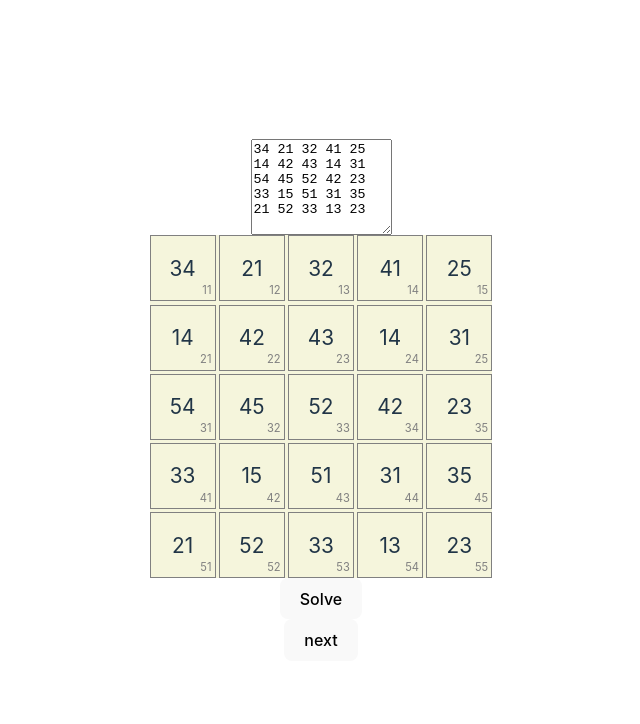
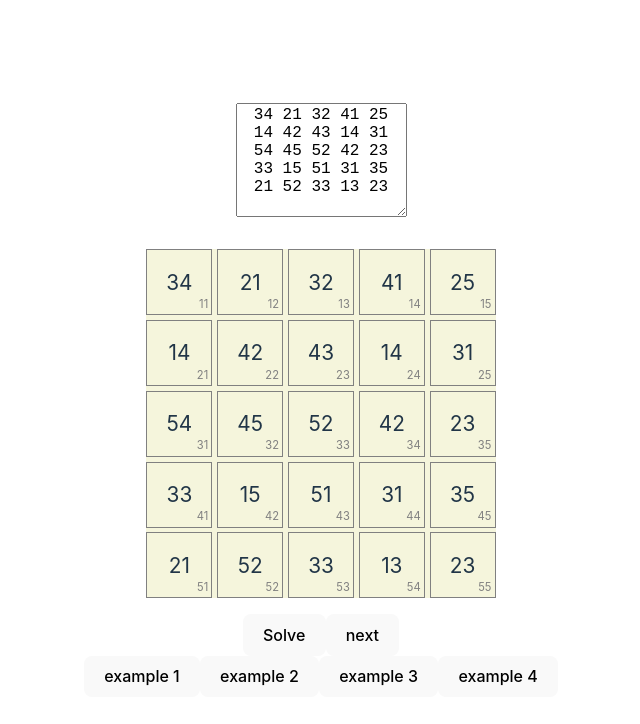
Before and after one commit to nbogie/treasure-hunt-viz-react, a React (Vite) app: page / in a window 1280 px wide. Shown: the top 724 px of the page, without its empty margins (319-959 px from the left). Built offline with nearby package versions, Linux system fonts and the light colour scheme.

Commit message:
allow parsing from text and loading various examples

```diff
--- a/src/components/App.css
+++ b/src/components/App.css
@@ -4,14 +4,21 @@
     padding: 2rem;
     text-align: center;
 }
-
+.treasureMapText {
+    margin-bottom: 1rem;
+    font-size: 1rem;
+    display: grid;
+    text-align: center;
+}
 .treasureMap {
     display: grid;
     grid-template-columns: repeat(5, 1fr);
     grid-template-rows: repeat(5, 1fr);
     background: beige;
-    gap: 0.2rem;
+    gap: 0.3rem;
+    margin: 1rem;
 }
+
 main {
     width: 100%;
     display: grid;
@@ -79,3 +86,9 @@ main {
     opacity: 0.5;
     background: gainsboro;
 }
+
+.error {
+    background: pink;
+    padding: 0.5rem;
+    border-radius: 0.5rem;
+}
--- a/src/components/App.tsx
+++ b/src/components/App.tsx
@@ -1,7 +1,11 @@
 import { useMemo, useState } from "react";
-import { display } from "../core/display";
-import { numsForFirstExample } from "../core/examples";
-import { makeTreasureMapFromNumbers } from "../core/parser";
+import {
+    example1Grid,
+    example2Grid,
+    example3Grid,
+    example4Grid,
+} from "../core/examples";
+import { parseMapFromText } from "../core/parser";
 import { getPathToTreasure } from "../core/solver";
 import { Position, TreasureMap, positionToString } from "../core/treasureMap";
 import "./App.css";
@@ -9,26 +13,42 @@ import { Cell } from "./Cell";
 import { calcClassesForPosition } from "./calcClassesForPosition";
 
 function App() {
-    const tmap = useMemo(
-        () => makeTreasureMapFromNumbers(numsForFirstExample),
-        []
+    const [treasureMapText, setTreasureMapText] = useState(example1Grid.trim());
+
+    const treasureMap = useMemo(
+        () => parseMapFromText(treasureMapText),
+        [treasureMapText]
     );
     const [path, setPath] = useState<Position[]>([]);
     const [step, setStep] = useState(0);
+    const [error, setError] = useState<string | null>(null);
 
-    function handleNext() {
+    function handleLoadExampleClicked(n: 1 | 2 | 3 | 4) {
+        const lookup = {
+            1: example1Grid,
+            2: example2Grid,
+            3: example3Grid,
+            4: example4Grid,
+        };
+        const text = lookup[n];
+        setTreasureMapText(text.trim());
+    }
+
+    function handleNextStepClicked() {
         setStep((p) => (p + 1) % path.length);
     }
 
-    function handleSolve() {
-        const map: TreasureMap = tmap;
+    function handleSolveClicked() {
+        const map: TreasureMap = treasureMap;
         const result = getPathToTreasure(map);
         if (result.success) {
             setPath(result.path);
             setStep(0);
+            setError(null);
         } else {
             setPath([]);
             setStep(0);
+            setError(result.errorMsg);
         }
     }
 
@@ -40,14 +60,14 @@ function App() {
         <main>
             <textarea
                 className="treasureMapText"
-                value={display(tmap).join("\n")}
+                value={treasureMapText}
                 cols={15}
                 rows={6}
-                readOnly
+                onChange={(e) => setTreasureMapText(e.target.value)}
             ></textarea>
 
             <div className="treasureMap">
-                {tmap.flatMap((row, rowIx) =>
+                {treasureMap.flatMap((row, rowIx) =>
                     row.map((c, colIx) => (
                         <Cell
                             key={colIx + "" + rowIx}
@@ -63,6 +83,7 @@ function App() {
                     ))
                 )}
             </div>
+            {error && <div className="error">Error: {error}</div>}
             <div className="pathText">
                 {path.map((c) => (
                     <span
@@ -81,8 +102,17 @@ function App() {
                     </span>
                 ))}
             </div>
-            <button onClick={handleSolve}>Solve</button>
-            <button onClick={handleNext}>next</button>
+            <div>
+                <button onClick={handleSolveClicked}>Solve</button>
+                <button onClick={handleNextStepClicked}>next</button>
+            </div>
+            <div className="examplesControls">
+                {([1, 2, 3, 4] as (1 | 2 | 3 | 4)[]).map((n) => (
+                    <button key={n} onClick={() => handleLoadExampleClicked(n)}>
+                        example {n}
+                    </button>
+                ))}
+            </div>
         </main>
     );
 }
--- a/src/core/examples.ts
+++ b/src/core/examples.ts
@@ -2,3 +2,35 @@ export const numsForFirstExample: number[] = [
     34, 21, 32, 41, 25, 14, 42, 43, 14, 31, 54, 45, 52, 42, 23, 33, 15, 51, 31,
     35, 21, 52, 33, 13, 23,
 ];
+
+export const example1Grid: string = `
+34 21 32 41 25
+14 42 43 14 31
+54 45 52 42 23
+33 15 51 31 35
+21 52 33 13 23
+`;
+
+export const example2Grid: string = `
+55 35 23 15 33
+53 21 23 25 42
+43 54 43 44 13
+42 42 25 43 22
+55 32 43 33 33
+`;
+
+export const example3Grid: string = `
+41 12 15 31 32
+14 51 12 33 22
+13 43 42 45 52
+54 55 35 25 44
+24 23 21 34 53
+`;
+
+export const example4Grid: string = `
+12 31 13 14 34
+51 24 23 24 32
+35 21 53 54 15
+43 55 22 33 34
+22 44 25 55 33
+`;
--- a/src/core/parser.ts
+++ b/src/core/parser.ts
@@ -1,4 +1,11 @@
 import { TreasureMap, numToPosition } from "./treasureMap";
+
+export function parseMapFromText(inputString: string): TreasureMap {
+    const numStrings: string[] = inputString
+        .split(/\W+/)
+        .filter((s) => s.trim().length > 0);
+    return makeTreasureMapFromNumbers(numStrings.map((s) => parseInt(s, 10)));
+}
 
 export function makeTreasureMapFromNumbers(numbers: number[]): TreasureMap {
     const gridOfNumbers: number[][] = makeGrid(numbers, 5);
```
